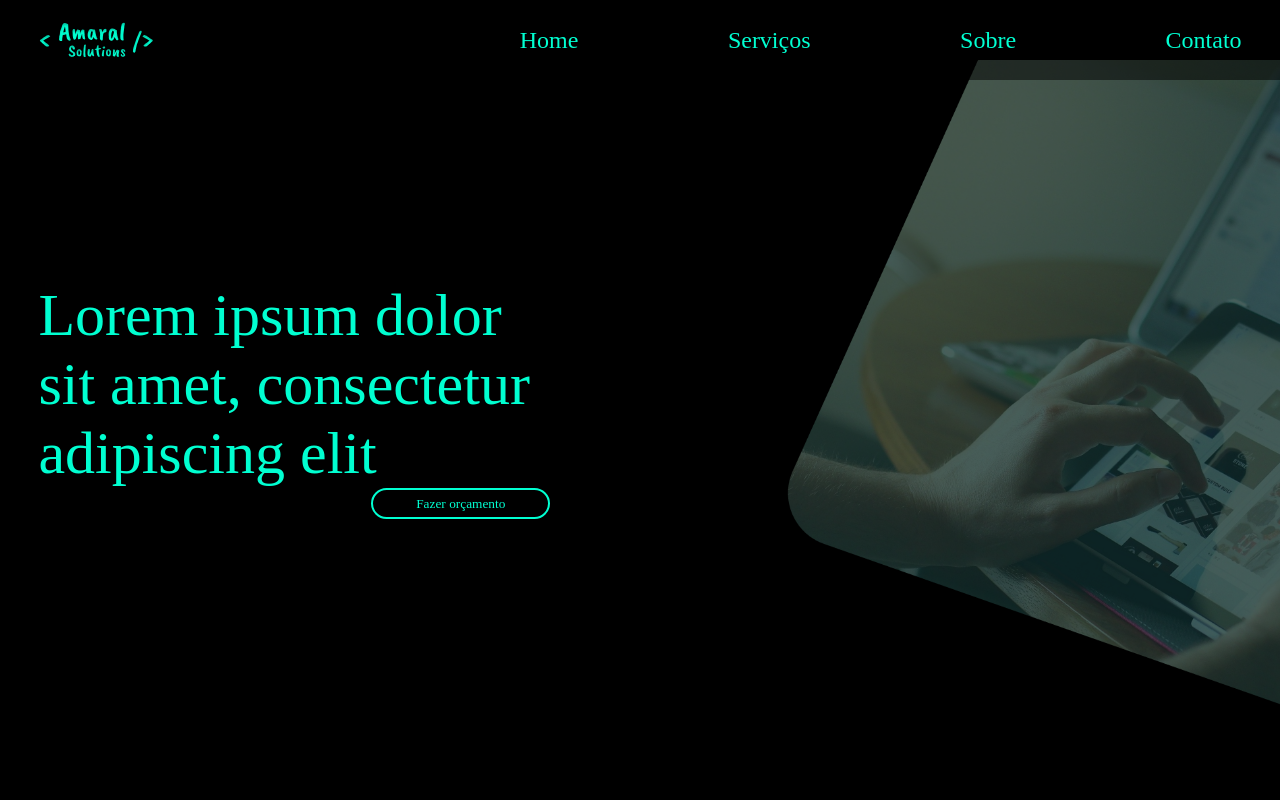
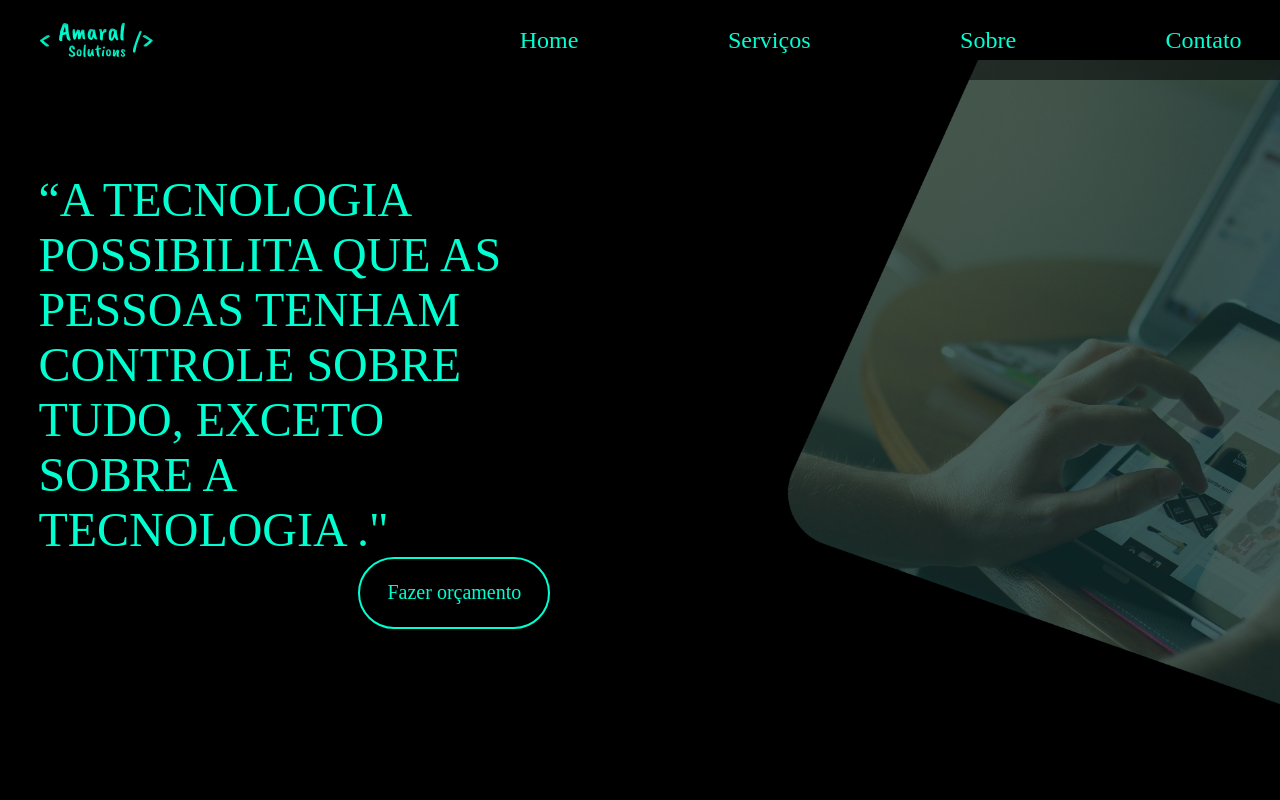
Before and after one commit to Daniel-Silveira/amaral-solutions, a React (Create React App) app: page / in a window 1280 px wide. Shown: the top 800 px of the page. Built offline with nearby package versions, Linux system fonts and the light colour scheme; a web font is replaced by a local one.

Commit message:
Ajustes de layout

```diff
--- a/src/App.css
+++ b/src/App.css
@@ -12,3 +12,8 @@ p {
   font-family: "Baloo Bhai", cursive;
   margin: 0;
 }
+input[type=number]::-webkit-inner-spin-button,
+input[type=number]::-webkit-outer-spin-button {
+  -webkit-appearance: none;
+  margin: 0;
+}
--- a/src/components/about/index.js
+++ b/src/components/about/index.js
@@ -6,7 +6,7 @@ import { Element } from "react-scroll";
 const About = () => {
   return (
     <Element name="Sobre">
-      <StyledTitle type='subtitle' text='Um pouco sobre nós..' center />
+      <StyledTitle type="subtitle" text="Um pouco sobre nós.." center />
 
       <StyledAbout>
         <StyledImage>
@@ -14,12 +14,15 @@ const About = () => {
         </StyledImage>
         <StyledText>
           <DefaultText
-            type='titleCard'
-            text='Somos uma equipe de profissionais  apaixonados por tecnologia e sempre a procura de novos desafios.'
+            type="titleCard"
+            text="Somos uma equipe de profissionais  apaixonados por tecnologia e sempre a procura de novos desafios."
           />
           <DefaultText
-            text='Estamos atuando no mercado desde 2017, e desde então estamos trabalhando com muita dedicação para desenvolver e  manter um bom relacionamento com os nosso clientes e sempre visando em maximizar os resultados e o retorno do investimento realizado.
-Para isso contamos com uma equipe especializada no que faz e muito dedicada para sempre dar o seu melhor resultado.'
+           text="Trabalhamos com uma equipe com treinamento especifico em testes,
+            para garantir que a qualidade e funcionalidade do produto estejam de acordo com o pedido do cliente." />
+          <DefaultText
+            text="Estamos atuando no mercado desde 2017, e desde então estamos trabalhando com muita dedicação para desenvolver e  manter um bom relacionamento com os nosso clientes e sempre visando em maximizar os resultados e o retorno do investimento realizado.
+Para isso contamos com uma equipe especializada no que faz e muito dedicada para sempre dar o seu melhor resultado."
           />
         </StyledText>
       </StyledAbout>
--- a/src/components/contact/index.js
+++ b/src/components/contact/index.js
@@ -22,7 +22,7 @@ const Contact = () => {
       alert("Enviado");
       console.log(info);
     };
-    info.name && info.email && info.phone ? send() : setError(true);
+    info.name && info.email ? send() : setError(true);
   };
   return (
     <div style={{ marginTop: "10%" }}>
@@ -38,6 +38,7 @@ const Contact = () => {
             />
             <Input
               placeholder={error ? "Campo de E-mail obrigatório" : "E-mail *"}
+              keyboardType={'email'}
               value={info.email}
               onChange={e => setInfo({ ...info, email: e.target.value })}
               error={error && !info.email}
@@ -45,10 +46,11 @@ const Contact = () => {
             />
             <StyledGroup>
               <Input
-                placeholder={error ? "Campo de Telefone obrigatório" : "Telefone *"}
+                placeholder="Telefone"
+                keyboardType={'numeric'}
                 value={info.phone}
                 onChange={e => setInfo({ ...info, phone: e.target.value })}
-                error={error && !info.phone}
+                // error={error && !info.phone}
                 type='tel'
               />
               <Input
@@ -59,7 +61,7 @@ const Contact = () => {
               />
             </StyledGroup>
             <Input
-              type='textArea'
+              textArea
               placeholder='Descrição'
               value={info.description}
               onChange={e => setInfo({ ...info, description: e.target.value })}
--- a/src/components/header/index.js
+++ b/src/components/header/index.js
@@ -1,7 +1,6 @@
 import React from "react";
-import { StyledHeader, StyledImage, StyledText } from "./styled";
+import { StyledHeader, StyledImage, StyledText, StyledButton } from "./styled";
 import DefaultText from "../shared/text";
-import Button from "../shared/button";
 import { Element, Link } from "react-scroll";
 
 const Header = () => {
@@ -10,11 +9,11 @@ const Header = () => {
       <StyledHeader>
         <StyledText>
           <DefaultText
-            text='Lorem ipsum dolor sit amet, consectetur adipiscing elit'
+            text='“A TECNOLOGIA POSSIBILITA QUE AS PESSOAS TENHAM CONTROLE SOBRE TUDO, EXCETO SOBRE A TECNOLOGIA ."'
             type='title'
           />
-          <Link activeClass='active' to='Contato' spy={true} smooth={true} duration={1000}>
-            <Button text='Fazer orçamento' />
+          <Link style={{zIndex:'999'}} activeClass='active' to='Contato' spy={true} smooth={true} duration={1000}>
+            <StyledButton text='Fazer orçamento' />
           </Link>
         </StyledText>
         <StyledImage>
--- a/src/components/header/styled.js
+++ b/src/components/header/styled.js
@@ -1,4 +1,5 @@
 import styled from "styled-components";
+import Button from '../shared/button';
 
 export const StyledHeader = styled.div`
   display: flex;
@@ -32,3 +33,16 @@ export const StyledText = styled.div`
     position: absolute;
   }
 `;
+
+export const StyledButton = styled(Button)`
+
+ width: 15vw;
+ height: 9vh;
+ @media (max-width: 768px) {
+   width:65vw;
+ }
+
+
+
+
+`
--- a/src/components/shared/button/index.js
+++ b/src/components/shared/button/index.js
@@ -2,10 +2,10 @@ import React from "react";
 import { StyledButton } from "./styled";
 import DefaultText from '../text'
 
-const Button = ({text, ...rest}) => {
+const Button = ({text,  ...rest}) => {
   return (
     <StyledButton {...rest}>
-      <DefaultText text={text} />
+      <DefaultText button text={text} />
     </StyledButton>
   );
 };
--- a/src/components/shared/input/index.js
+++ b/src/components/shared/input/index.js
@@ -1,8 +1,8 @@
 import React from "react";
 import { StyledArea, StyledInput } from "./styled";
 
-const Input = ({ type, ...rest }) => {
-  return type === "textArea" ? <StyledArea {...rest} /> : <StyledInput {...rest} />;
+const Input = ({ textArea, ...rest }) => {
+  return textArea ? <StyledArea {...rest} /> : <StyledInput {...rest} />;
 };
 
 export default Input;
--- a/src/components/shared/input/styled.js
+++ b/src/components/shared/input/styled.js
@@ -8,6 +8,10 @@ export const StyledInput = styled.input`
   box-sizing: border-box;
   color: #00ffd1;
   background: transparent;
+  &::-webkit-outer-spin-button{
+    appearance: none;
+
+  }
   &::placeholder {
     color: #00ffd1;
     font-family: "Roboto", sans-serif;
--- a/src/components/shared/text/styled.js
+++ b/src/components/shared/text/styled.js
@@ -1,7 +1,7 @@
 import styled, {css} from "styled-components";
 
 export const Title = styled.h1`
-  font-size: 3.75em;
+  font-size: 3em;
   font-weight: 100;
   ${({ color }) =>
     color &&
@@ -48,4 +48,10 @@ export const Default = styled.p`
     css`
       color: ${color};
     `}
+
+    ${( {button }) =>
+    button &&
+    css`
+      font-size:1.5em;
+    `}
 `;
```
